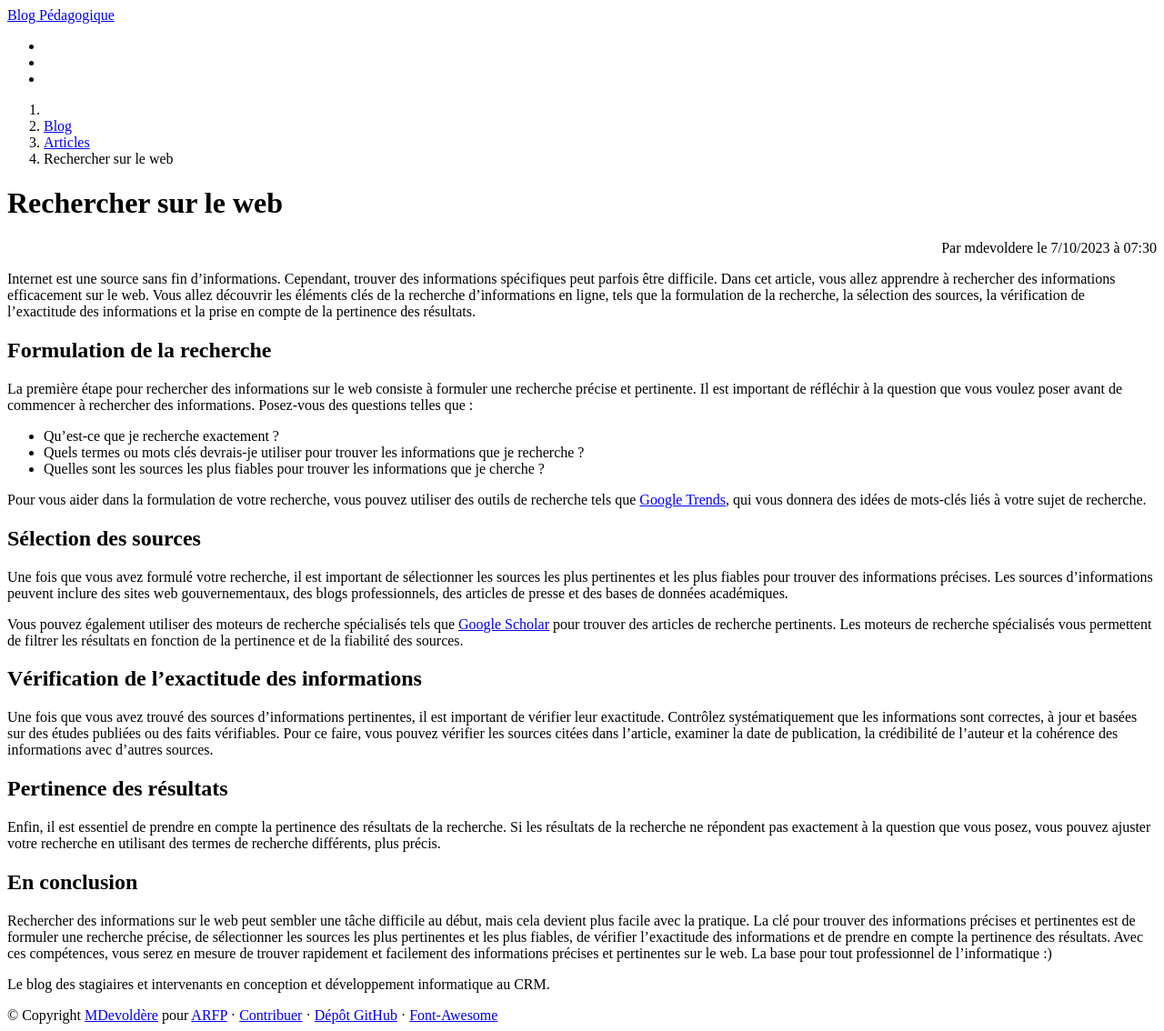
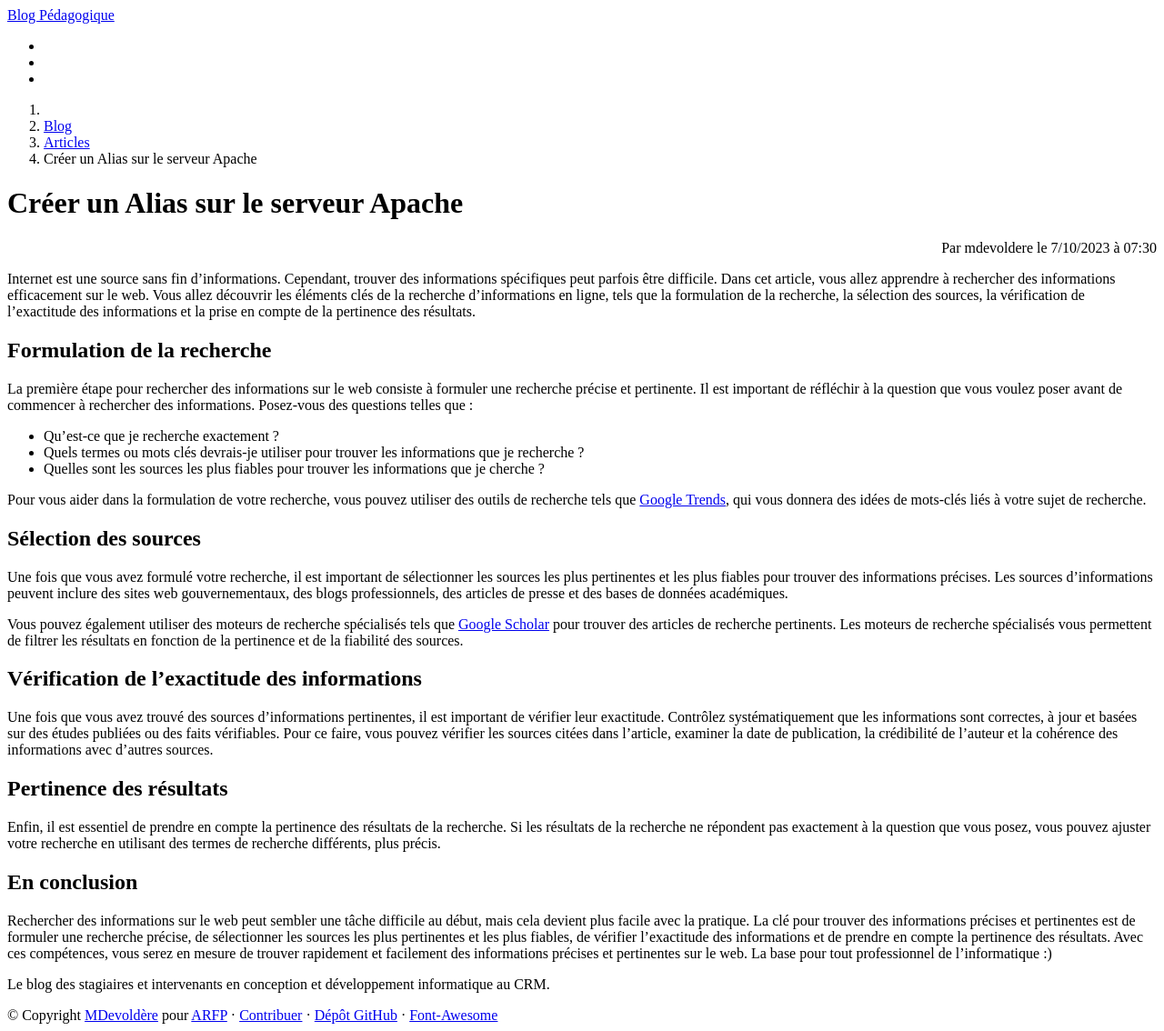
Before and after one commit to ARFP/blog, a Jekyll site: the page built from _posts/metier/2023-10-07-rechercher-informations-web.md, in a window 1280 px wide. Shown: the whole page at 91% size. Built offline with Jekyll 4.4.1, drawn with Linux system fonts in a browser that asks for light colours.

Commit message:
Update 2023-10-07-rechercher-informations-web.md

```diff
--- a/_posts/metier/2023-10-07-rechercher-informations-web.md
+++ b/_posts/metier/2023-10-07-rechercher-informations-web.md
@@ -1,5 +1,5 @@
 ---
-title: "Rechercher sur le web"
+title: "Créer un Alias sur le serveur Apache"
 date: 2023-10-07 09:30:00 +0200
 categories: metier
 tags: web
```
